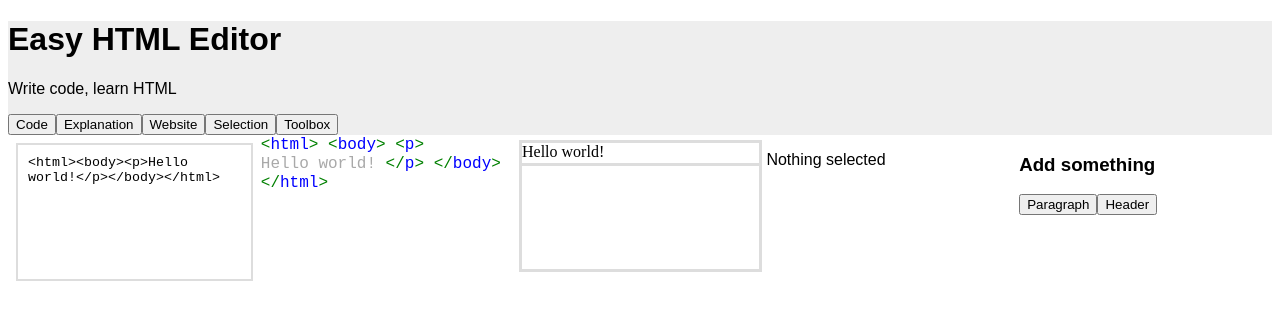
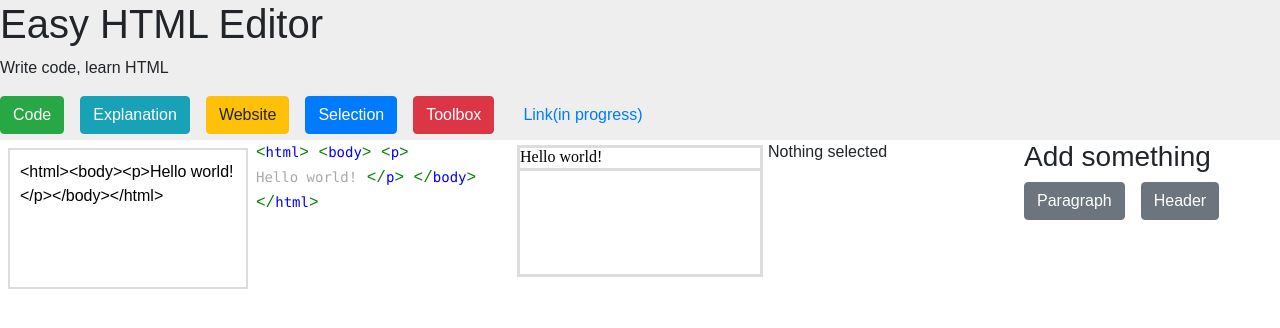
Before and after one commit to sjhuang26/html-editor, a Vue app: page / in a window 1280 px wide. Shown: the top 328 px of the page. Built offline with nearby package versions, Linux system fonts and the light colour scheme.

Commit message:
BootstrapVue Implement
Implemented Bootstrap and its button.

```diff
--- a/package.json
+++ b/package.json
@@ -8,6 +8,7 @@
     "lint": "vue-cli-service lint"
   },
   "dependencies": {
+    "bootstrap-vue": "^2.0.0-rc.11",
     "jquery": "^3.3.1",
     "vue": "^2.5.17",
     "vuex": "^3.0.1"
--- a/public/index.html
+++ b/public/index.html
@@ -8,7 +8,7 @@
     <title>HTML Editor</title>
   </head>
   <body>
-    <div id="app"></div>
+    <div class="container mt-4" id="app"></div>
     <!-- built files will be auto injected -->
   </body>
 </html>
--- a/src/components/NavigationPanel.vue
+++ b/src/components/NavigationPanel.vue
@@ -1,11 +1,12 @@
 <!-- a panel that contains toggle buttons to show/hide other panels -->
 <template>
   <div>
-    <button @click="toggle('code')">Code</button>
-    <button @click="toggle('explanation')">Explanation</button>
-    <button @click="toggle('website')">Website</button>
-    <button @click="toggle('selection')">Selection</button>
-    <button @click="toggle('toolbox')">Toolbox</button>
+    <b-button class="btn" variant="success" @click="toggle('code')">Code</b-button>
+    <b-button class="btn" variant="info" @click="toggle('explanation')">Explanation</b-button>
+    <b-button class="btn" variant="warning" @click="toggle('website')">Website</b-button>
+    <b-button class="btn" variant="primary" @click="toggle('selection')">Selection</b-button>
+    <b-button class="btn" variant="danger" @click="toggle('toolbox')">Toolbox</b-button>
+    <b-button class="btn" variant="link">Link(in progress)</b-button>
   </div>
 </template>
 
@@ -36,3 +37,11 @@ export default {
   }
 };
 </script>
+
+<style>
+  .btn
+  {
+    margin-right: 16px;
+    margin-bottom: 6px !important;
+  }
+</style>
--- a/src/components/ToolboxPanel.vue
+++ b/src/components/ToolboxPanel.vue
@@ -2,8 +2,8 @@
 <template>
   <div>
     <h3>Add something</h3>
-    <button @click="addTag('p')">Paragraph</button>
-    <button @click="addTag('h1')">Header</button>
+    <b-button class="btn" @click="addTag('p')">Paragraph</b-button>
+    <b-button class="btn" @click="addTag('h1')">Header</b-button>
   </div>
 </template>
 
--- a/src/main.js
+++ b/src/main.js
@@ -4,11 +4,15 @@ The entrypoint JS file of the app, which is basically configuration
 
 import Vue from 'vue';
 import Vuex from 'vuex';
+import BootstrapVue from "bootstrap-vue";
 
 import App from './App.vue';
 import store from './store';
+import "bootstrap/dist/css/bootstrap.min.css";
+import "bootstrap-vue/dist/bootstrap-vue.css";
 
 Vue.use(Vuex);
+Vue.use(BootstrapVue);
 
 Vue.config.productionTip = false;
 
```
Also changed, not shown: 1 other file (tests, documents, lock files or other folders).
